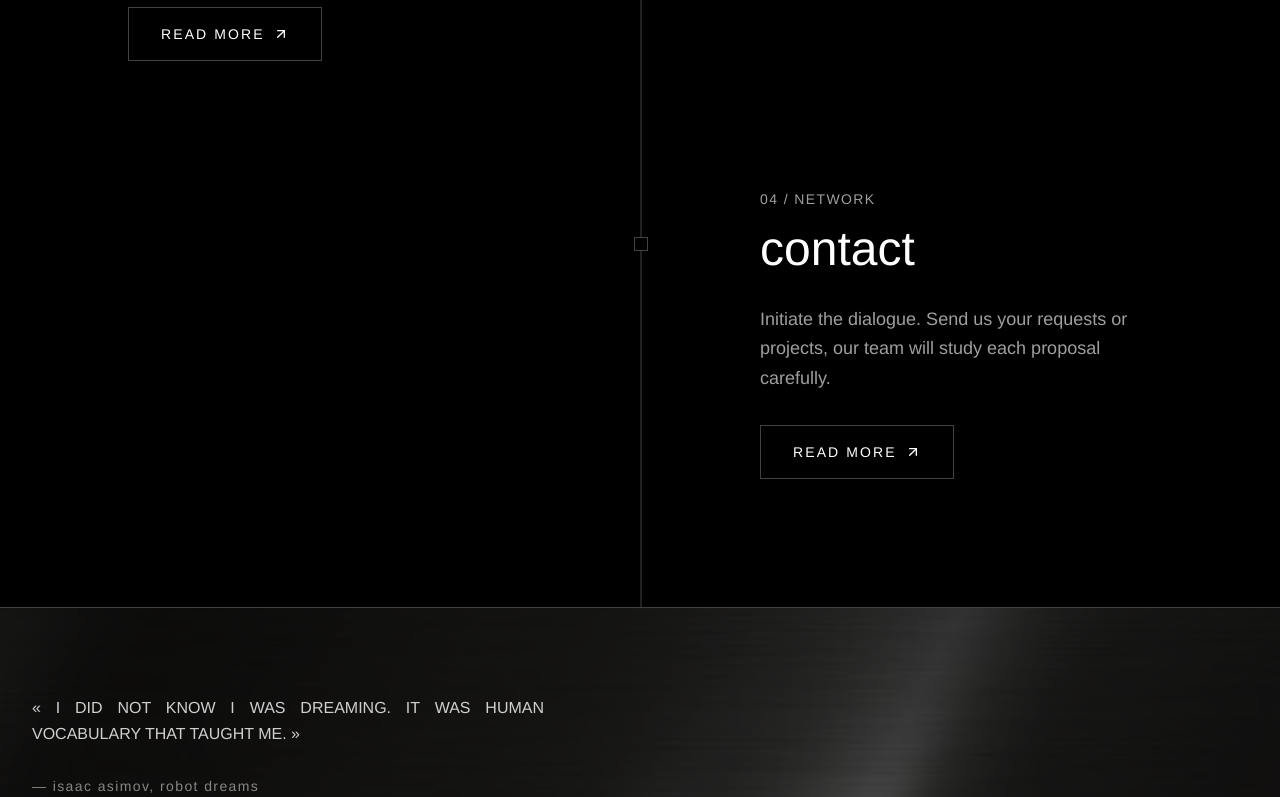
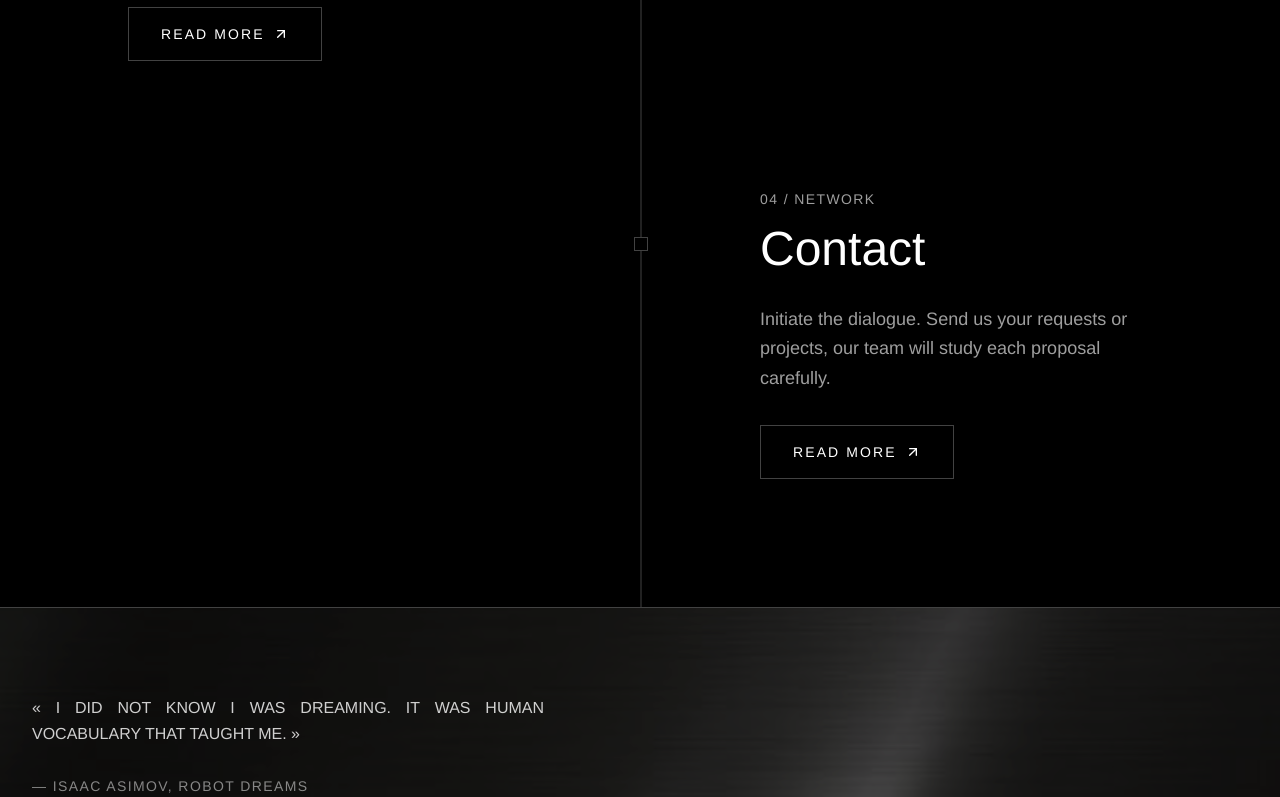
Before and after one commit to Scartyfy/studio-polymath-website, a React (Vite) app: page /#/ in a window 1280 px wide. Shown: the part 2000-2797 px from the top of the page. Built offline with nearby package versions, Linux system fonts and the light colour scheme.

Commit message:
fix(home): remove lowercase class on section titles so they display with capital letters

```diff
--- a/src/pages/Home.tsx
+++ b/src/pages/Home.tsx
@@ -52,7 +52,7 @@ const TimelineRow = ({ number, title, subtitle, desc, linkText, onClick, isRight
 
       <div className={isRight ? "md:col-start-2 md:pl-24" : "md:pr-24"}>
         <div className="text-[var(--text-dim)] uppercase tracking-[0.1em] text-sm mb-4">{number} / {subtitle}</div>
-        <h2 className="text-3xl md:text-5xl font-light mb-8 lowercase">
+        <h2 className="text-3xl md:text-5xl font-light mb-8">
           <ScrambleIn text={title} />
         </h2>
         <p className="text-[var(--text-dim)] text-lg leading-relaxed mb-8">
@@ -216,7 +216,7 @@ export function Home() {
               <p className="text-sm md:text-base font-light leading-relaxed text-white/80 text-justify uppercase group-hover:text-white transition-colors duration-300">
                 {t('quote.text')}
                 <br /><br />
-                <span className="text-xs md:text-sm text-white/50 tracking-widest lowercase">{t('quote.author')}</span>
+                <span className="text-xs md:text-sm text-white/50 tracking-widest">{t('quote.author')}</span>
               </p>
             </div>
           </div>
```
